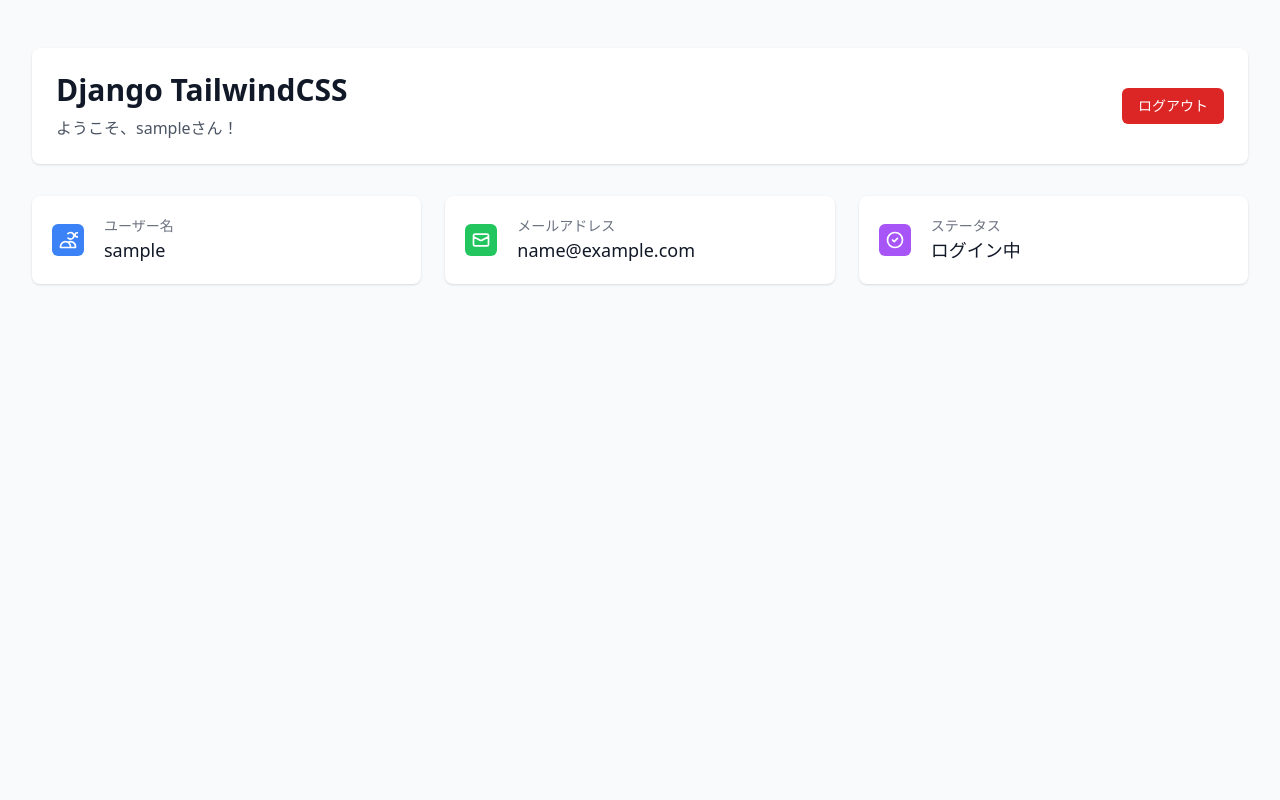
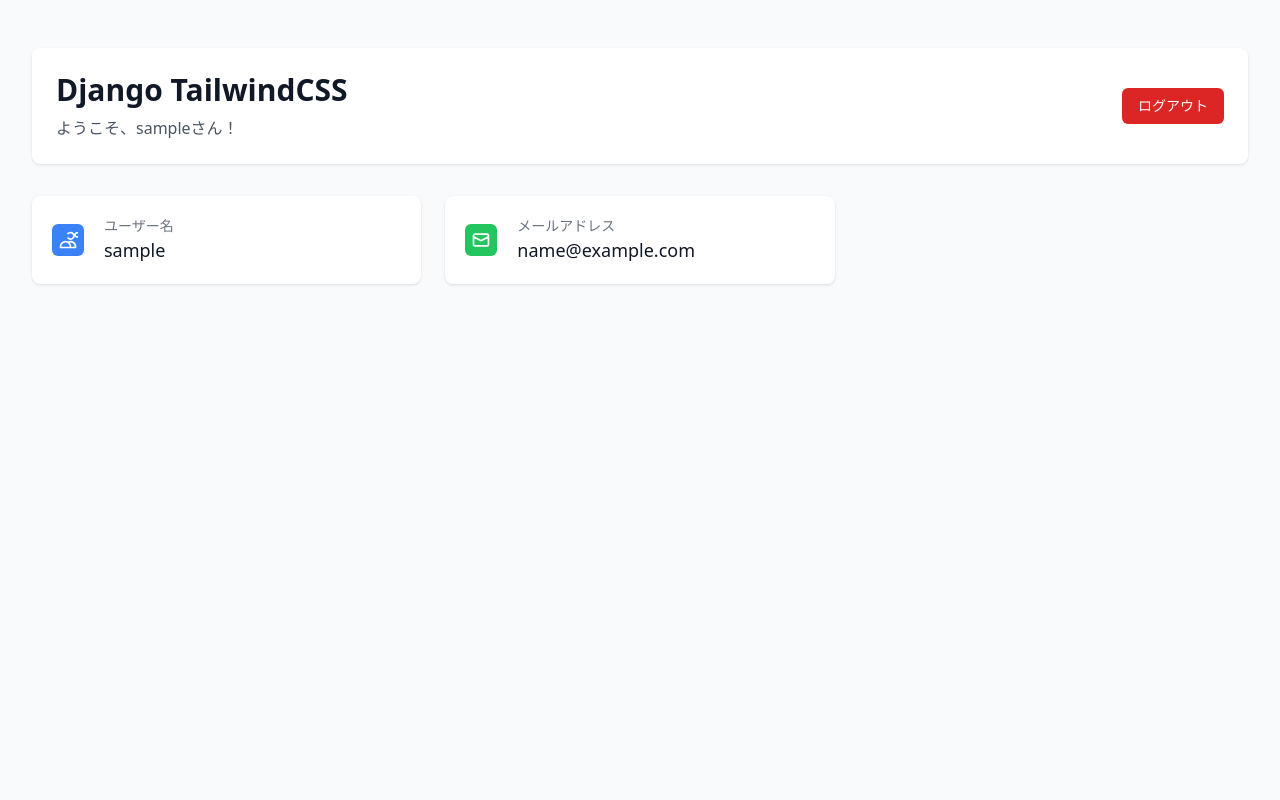
Before and after one commit to yukiharada1228/django-tailwindcss-auth, a Django app: page / in a window 1280 px wide. Run offline with Django 5.2, Linux system fonts and the light colour scheme; the visitor is signed in with stand-in values (Sample User, id 1).

Commit message:
コードフォーマットの適用とUIの改善
- Blackによるコードフォーマットの適用
- templates/index.htmlから不要なステータス表示部分を削除
- コードの可読性向上

```diff
--- a/app/models.py
+++ b/app/models.py
@@ -4,6 +4,7 @@
 
 class User(AbstractUser):
     """カスタムユーザーモデル"""
+
     email = models.EmailField(unique=True, verbose_name="メールアドレス")
 
     def __str__(self):
--- a/app/views.py
+++ b/app/views.py
@@ -1,13 +1,13 @@
+from django.contrib import messages
 from django.contrib.auth import login, logout
-from django.contrib.auth.views import LoginView as AuthLoginView
 from django.contrib.auth.mixins import LoginRequiredMixin
 from django.contrib.auth.tokens import default_token_generator
-from django.shortcuts import render, redirect
+from django.contrib.auth.views import LoginView as AuthLoginView
+from django.shortcuts import redirect, render
 from django.urls import reverse_lazy
 from django.utils.encoding import force_bytes
 from django.utils.http import urlsafe_base64_decode
 from django.views.generic import CreateView, TemplateView
-from django.contrib import messages
 
 from .forms import SignUpForm
 from .models import User
@@ -15,20 +15,23 @@
 
 class IndexView(LoginRequiredMixin, TemplateView):
     """ログイン必須のホームページ"""
+
     template_name = "index.html"
     login_url = "app:login"
 
     def get_context_data(self, **kwargs):
         context = super().get_context_data(**kwargs)
-        context.update({
-            "title": "Django TailwindCSS",
-            "button_body": "Click me",
-        })
+        context.update(
+            {
+                "title": "Django TailwindCSS",
+            }
+        )
         return context
 
 
 class LoginView(AuthLoginView):
     """カスタムログインビュー"""
+
     template_name = "auth/login.html"
     redirect_authenticated_user = True
 
@@ -38,6 +41,7 @@
 
 class SignUpView(CreateView):
     """サインアップビュー"""
+
     form_class = SignUpForm
     template_name = "auth/signup.html"
     success_url = reverse_lazy("app:signup_done")
@@ -50,13 +54,14 @@
 
 class SignUpDoneView(TemplateView):
     """サインアップ完了ビュー"""
+
     template_name = "auth/signup_done.html"
 
 
 def logout_view(request):
     """カスタムログアウトビュー"""
     logout(request)
-    return redirect('app:login')
+    return redirect("app:login")
 
 
 def activate_user(uidb64, token):
@@ -76,6 +81,7 @@
 
 class ActivateView(TemplateView):
     """アクティベーションビュー"""
+
     template_name = "auth/activate.html"
 
     def get(self, request, uidb64, token, *args, **kwargs):
--- a/config/urls.py
+++ b/config/urls.py
@@ -16,7 +16,7 @@
 """
 
 from django.contrib import admin
-from django.urls import path, include
+from django.urls import include, path
 
 urlpatterns = [
     path("", include("app.urls")),
--- a/templates/index.html
+++ b/templates/index.html
@@ -76,30 +76,6 @@
                     </div>
                 </div>
             </div>
-
-            <div class="bg-white overflow-hidden shadow rounded-lg">
-                <div class="p-5">
-                    <div class="flex items-center">
-                        <div class="flex-shrink-0">
-                            <div class="w-8 h-8 bg-purple-500 rounded-md flex items-center justify-center">
-                                <svg class="w-5 h-5 text-white" fill="none" stroke="currentColor" viewBox="0 0 24 24">
-                                    <path stroke-linecap="round" stroke-linejoin="round" stroke-width="2" d="M9 12l2 2 4-4m6 2a9 9 0 11-18 0 9 9 0 0118 0z"></path>
-                                </svg>
-                            </div>
-                        </div>
-                        <div class="ml-5 w-0 flex-1">
-                            <dl>
-                                <dt class="text-sm font-medium text-gray-500 truncate">
-                                    ステータス
-                                </dt>
-                                <dd class="text-lg font-medium text-gray-900">
-                                    ログイン中
-                                </dd>
-                            </dl>
-                        </div>
-                    </div>
-                </div>
-            </div>
         </div>
     </div>
 </div>
```
Also changed, not shown: app/admin.py (+35 -16 lines), app/forms.py (+25 -16 lines), config/settings.py (line endings or trailing spaces).
